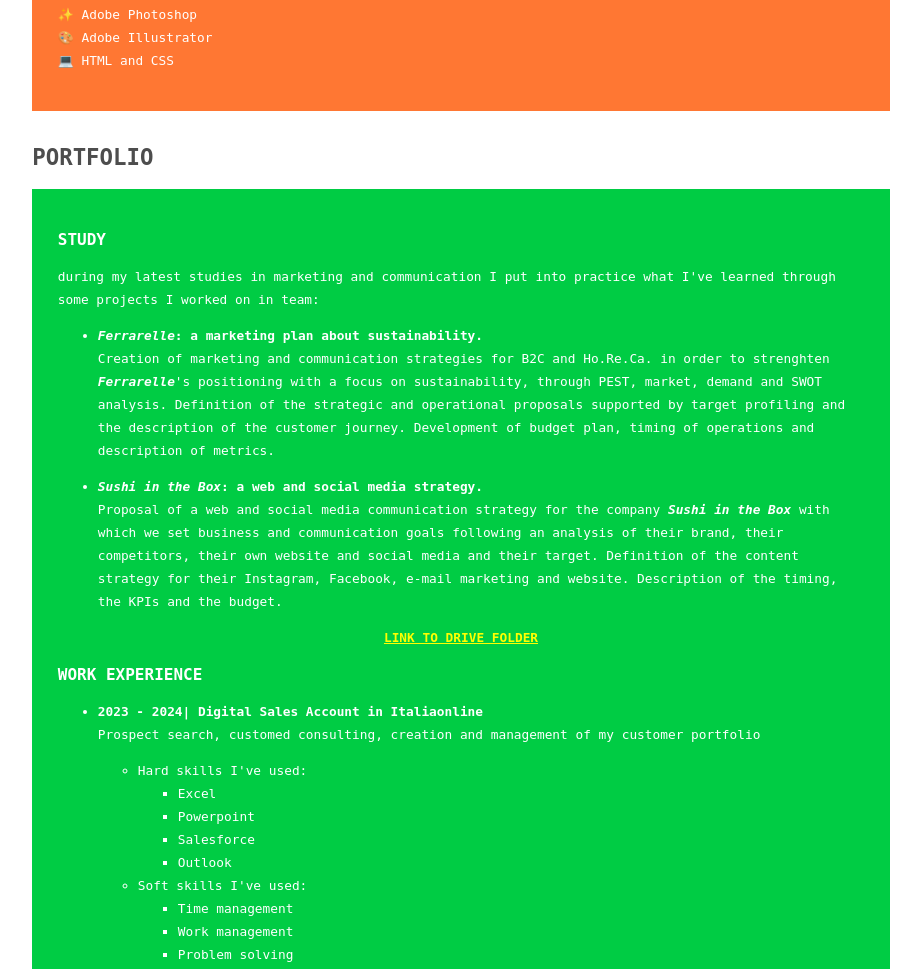
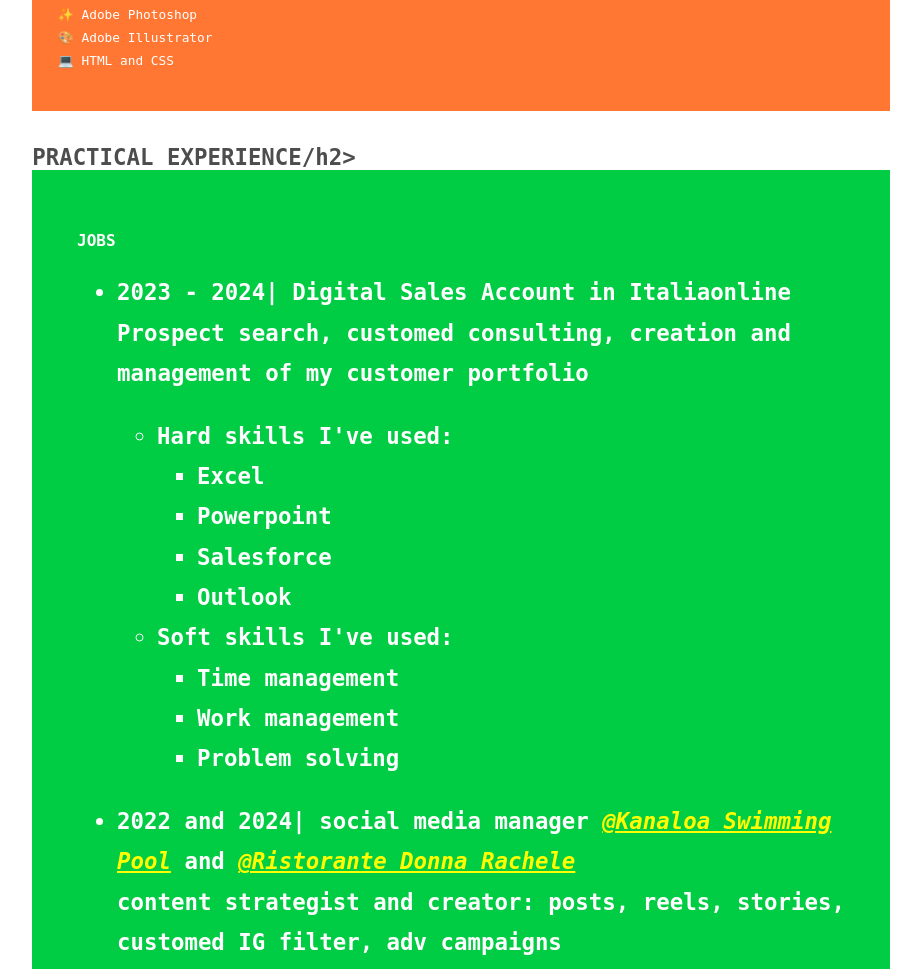
Before and after one commit to fragras1/fragras1.github.io, a plain HTML site: page index.html in a window 1280 px wide. Shown: the part 832-1801 px from the top of the page, without its empty margins (179-1100 px from the left). Drawn offline with Linux system fonts and the light colour scheme.

Commit message:
Update index.html

```diff
--- a/index.html
+++ b/index.html
@@ -36,18 +36,10 @@
 </p>
 </div>
 <br>
-<h2>PORTFOLIO</h2>
+<h2>PRACTICAL EXPERIENCE/h2>
 <div class="projects">
-<h3>STUDY</h3>
-<p>during my latest studies in marketing and communication I put into practice what I've learned through some projects I worked on in team:
-<ul>
-<li><p><b><em>Ferrarelle</em>: a marketing plan about sustainability.</b><br>
-Creation of marketing and communication strategies for B2C and Ho.Re.Ca. in order to strenghten <b><em>Ferrarelle</b></em>'s positioning with a focus on sustainability, through PEST, market, demand and SWOT analysis. Definition of the strategic and operational proposals supported by target profiling and the description of the customer journey. Development of budget plan, timing of operations and description of metrics.</p></li>
-<li><p><b><em>Sushi in the Box</em>: a web and social media strategy.</b><br>
-Proposal of a web and social media communication strategy for  the company <b><em>Sushi in the Box</b></em> with which we set business and communication goals following an analysis of their brand, their competitors, their own website and social media and their target. Definition of the content strategy for their Instagram, Facebook, e-mail marketing and website. Description of the timing, the KPIs and the budget.</p></li>
-</ul>
-<p class="drivefolder"><a href="https://drive.google.com/drive/folders/1nLNOOgmza_y0e_2wM2jGf57ZVPJWthY1?usp=sharing"><b>LINK TO DRIVE FOLDER</b></a></p>
-<h3>WORK EXPERIENCE</h3>
+
+<h3>JOBS</h3>
 <ul>
 <li><p><b>2023 - 2024| Digital Sales Account in Italiaonline</b><br>
 Prospect search, customed consulting, creation and management of my customer portfolio </li>
@@ -68,7 +60,6 @@ Prospect search, customed consulting, creation and management of my customer por
 </ul>
 </ul>
 
-
 <ul>
 <li><p><b>2022 and 2024| social media manager <a href="https://www.instagram.com/kanaloapool/"><em>@Kanaloa Swimming Pool</em></a> and <a href="https://www.instagram.com/ristorantedonnarachele/"><em>@Ristorante Donna Rachele</em></a></b><br>
 content strategist and creator: posts, reels, stories, customed IG filter, adv campaigns</li>
@@ -88,6 +79,17 @@ content strategist and creator: posts, reels, stories, customed IG filter, adv c
 </ul>
 </ul>
 </p>
+
+<h3>STUDY</h3>
+<p>during my latest studies in marketing and communication I put into practice what I've learned through some projects I worked on in team:
+<ul>
+<li><p><b><em>Ferrarelle</em>: a marketing plan about sustainability.</b><br>
+Creation of marketing and communication strategies for B2C and Ho.Re.Ca. in order to strenghten <b><em>Ferrarelle</b></em>'s positioning with a focus on sustainability, through PEST, market, demand and SWOT analysis. Definition of the strategic and operational proposals supported by target profiling and the description of the customer journey. Development of budget plan, timing of operations and description of metrics.</p></li>
+<li><p><b><em>Sushi in the Box</em>: a web and social media strategy.</b><br>
+Proposal of a web and social media communication strategy for  the company <b><em>Sushi in the Box</b></em> with which we set business and communication goals following an analysis of their brand, their competitors, their own website and social media and their target. Definition of the content strategy for their Instagram, Facebook, e-mail marketing and website. Description of the timing, the KPIs and the budget.</p></li>
+</ul>
+<p class="drivefolder"><a href="https://drive.google.com/drive/folders/1nLNOOgmza_y0e_2wM2jGf57ZVPJWthY1?usp=sharing"><b>LINK TO DRIVE FOLDER</b></a></p>
+
 <h3>EXTRA</h3>
 <ul>
 <li><p><b><a href="https://www.instagram.com/fragrart_/"><em>@fragrart</b></em></a> is the Instagram account where I collect the digital portraits I've been doing since 2019.</li>
```
